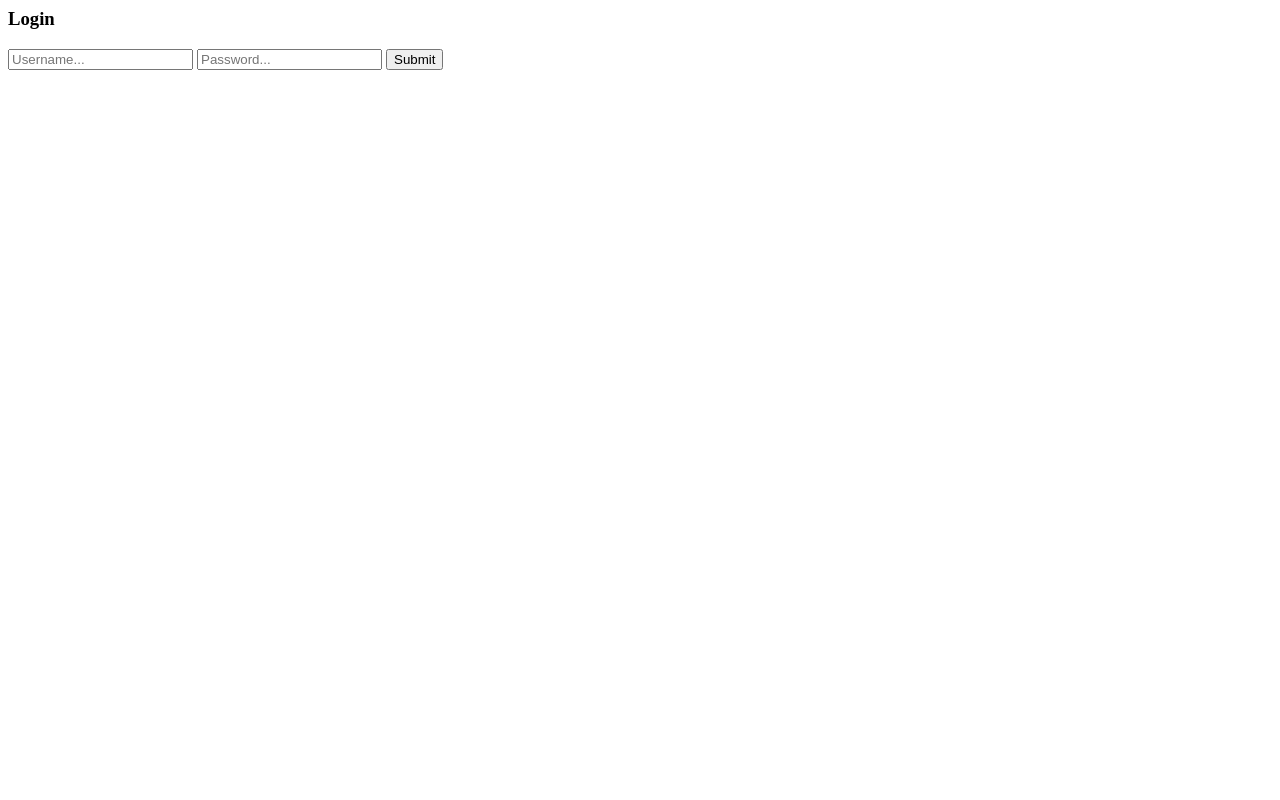
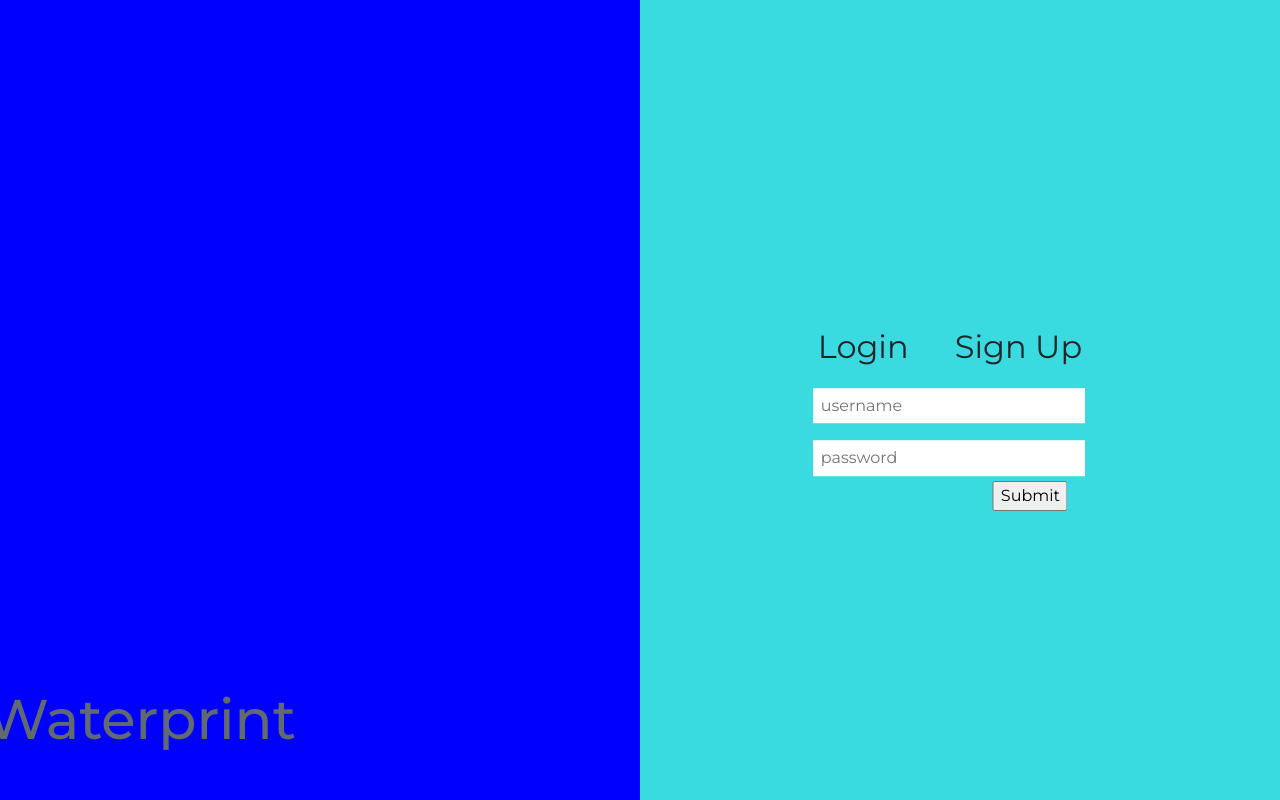
Before and after one commit to KennethRuan/waterprint, a Django app: page / in a window 1280 px wide. Before the commit the page is almost empty. Run offline with Django 3.2, Linux system fonts and the light colour scheme; some libraries are stand-ins or nearby versions.

Commit message:
login page frontend

```diff
--- a/src/frontend/css/style.css
+++ b/src/frontend/css/style.css
@@ -5,45 +5,78 @@ body {
   color: #616971;
 }
 
-/*============= TOP BAR HEADER =============*/
+/*=============Login Page ==============*/
 
-
-
-/*============= NAVIGATION =============*/
-
-
-
-/*============= CAROUSEL =============*/
-
-
-
-/*---Change Carousel Transition Speed --*/
-
-
-/*-- Carousel Content --*/
-
-
-
-/*===== FIXED BACKGROUND IMG =====*/
-
-.fixed-background {
-  overflow: hidden; /*-- Correction for iOS --*/
+.split {
+  height: 100%;
+  width: 50%;
+  position: fixed;
+  z-index: 1;
+  top: 0;
+  overflow-x: hidden;
+  padding-top: 20px;
 }
 
+.left {
+  left: 0;
+  background-color: blue;
+}
 
-/*-- Emoji Navbar --*/
+.right {
+  right: 0;
+  background-color: #39dbe0
+  ;
+}
 
+.bot-left{
+  position: absolute;
+  top: 90%;
+  left: 22%;
+  transform: translate(-50%, -50%);
+  font-size: 3.5rem;
+}
 
+.form-container{
+  width: 20rem;
+  position: absolute;
+  top: 50%;
+  left: 52%;
+  transform: translate(-50%, -50%);
+}
 
-/*============= FOOTER =============*/
+.btn-modern:hover,
+.btn-modern:active{
+  border-bottom: 2px solid blue;
+  border-radius: 0;
+  font-size: 2rem;
+  color: blue;
+}
 
+.btn-modern{
+  border-radius: 0;
+  font-size: 2rem;
+}
 
+.btn-modern:focus{
+  outline: none;
+  box-shadow: none;
+}
 
-/*============= SOCKET =============*/
+.login-form{
+  margin-top: .6rem;
+  margin-bottom: .5rem;
+  width: 17rem;
+  border: none;
+  height: 2.2rem;
+  padding-left: .5rem;
+}
 
-
-
-/*============= MEDIA QUERIES =============*/
+.submit-loc{
+  position: absolute;
+  top: 62%;
+  left: 61%;
+  transform: translate(-50%, -50%);
+}
 
 /* Devices under 1199px (xl) */
 @media (max-width: 1199.98px) {
--- a/src/frontend/templates/frontend/login.html
+++ b/src/frontend/templates/frontend/login.html
@@ -9,3 +9,53 @@
         <p id="messages">{{message}}</p>
     {% endfor %}
 </form>
+
+<!DOCTYPE html>
+<html lang="en">
+<head>
+	<meta charset="UTF-8">
+	<meta name="viewport" content="width=device-width, initial-scale=1.0, viewport-fit=cover">
+   <meta http-equiv="X-UA-Compatible" content="ie=edge">
+	<title>Water Tracker</title>
+	<link rel="shortcut icon" href="img/favicon.ico">
+	<!-- Bootstrap 4.5 CSS -->
+	<link rel="stylesheet" href="css/bootstrap.min.css">
+	<!-- Style CSS -->
+	<link rel="stylesheet" href="css/style.css">
+	<!-- Google Fonts -->
+	<link href="https://fonts.googleapis.com/css?family=Montserrat:300,400,500,600,700&display=swap" rel="stylesheet">
+</head>
+<body>
+
+	<div class="split left">
+		<h1 class="bot-left">Waterprint</h1>
+	  </div>
+
+	  <div class="split right">
+		<div class="form-container">
+			<a href="#" class="btn btn-modern px-1 mr-4">Login</a>
+			<a href="{% url 'register' %}" class="btn btn-modern">Sign Up</a>
+			<input class="login-form" type="text" name="username" placeholder='username'>
+			<input class="login-form" type="text" name="password" placeholder='password'>
+	    </div>
+		<div class="submit-loc">
+			<input type="Submit" class="fas fa-arrow-right fa-3x">
+		</div>
+	  </div>
+
+
+
+	<!-- Script Source Files -->
+
+	<!-- jQuery -->
+	<script src="js/jquery-3.5.1.min.js"></script>
+	<!-- Bootstrap 4.5 JS -->
+	<script src="js/bootstrap.min.js"></script>
+	<!-- Popper JS -->
+	<script src="js/popper.min.js"></script>
+	<!-- Font Awesome -->
+	<script src="js/all.min.js"></script>
+
+	<!-- End Script Source Files -->
+</body>
+</html>
```
Also changed, not shown: src/frontend/index.html (+15 -66 lines).
